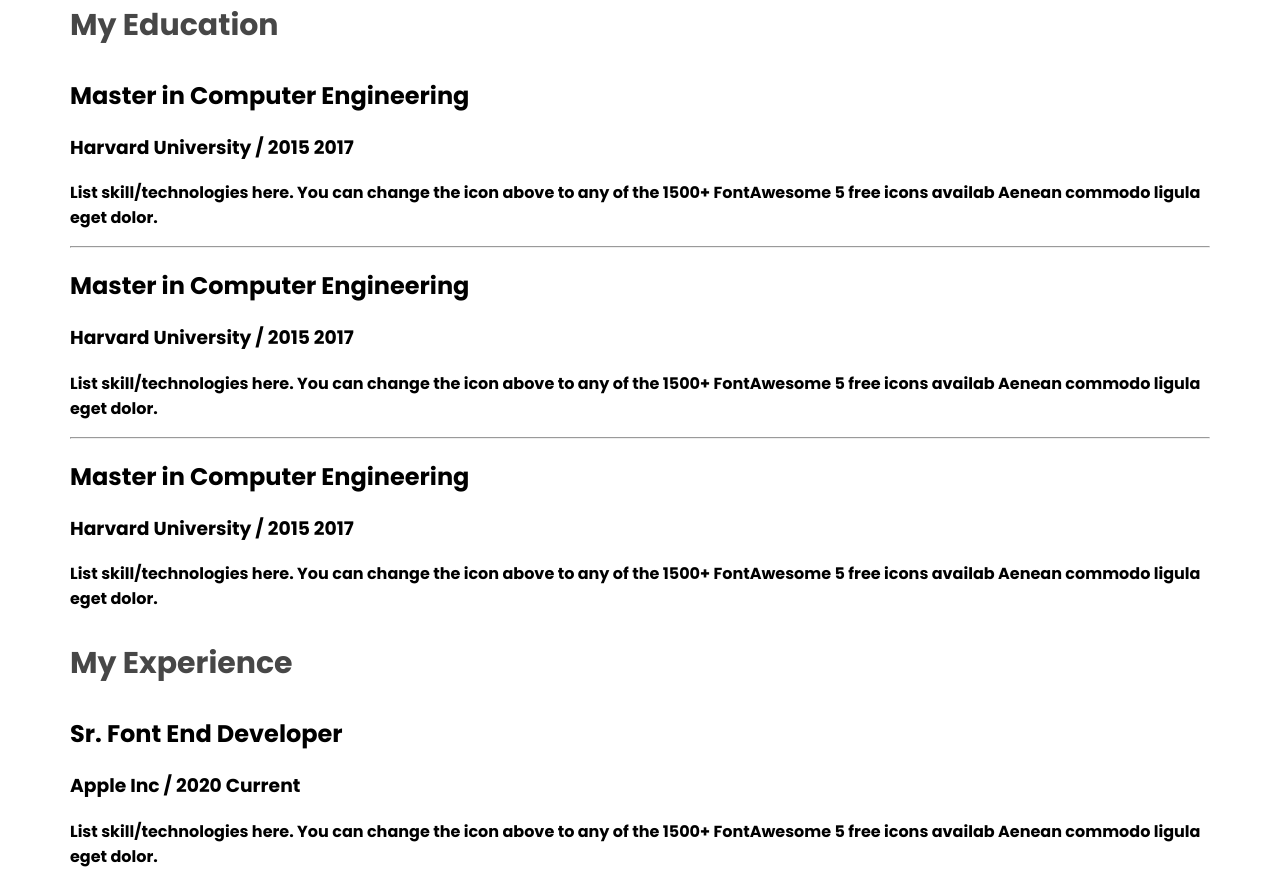
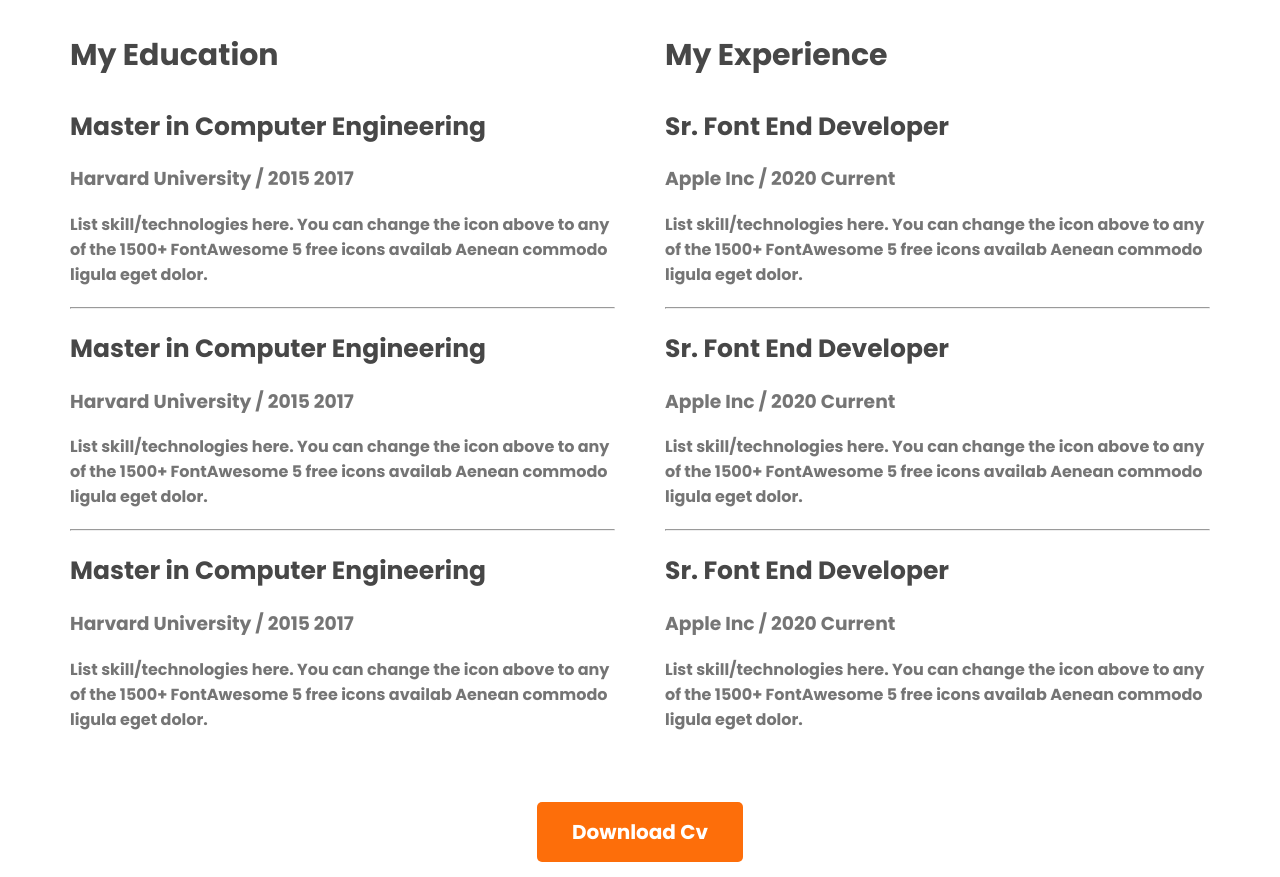
Before and after one commit to mamunhero/web-developer-protfolio, a plain HTML site: page index.html in a window 1280 px wide. Shown: the part 2483-3360 px from the top of the page. Drawn offline with Linux system fonts and the light colour scheme.

Commit message:
added resume area experiance

```diff
--- a/index.html
+++ b/index.html
@@ -148,6 +148,9 @@
           </div>
         </div>
       </div>
+      <div class="download-cv">
+        <button class="btn-primary">Download Cv</button>
+      </div>
     </section>
   </main>
   <footer></footer>
--- a/styles/protfolio.css
+++ b/styles/protfolio.css
@@ -134,3 +134,24 @@ main section{
   font-size: 30px;
   font-weight: 700;
 }
+.resume-container{
+  display: flex;
+  gap: 50px;
+}
+.resume-item-title{
+  color: #474747;
+  font-size: 25px;
+  font-weight: 700;
+  margin-bottom: 10px;
+}
+.resume-item-description{
+  margin-bottom: 20px;
+  margin-top: 10px;
+}
+.resume-item-institute, .resume-item-description{
+  color: #757575;
+}
+.download-cv{
+  text-align: center;
+  margin-top: 50px;
+}
```
